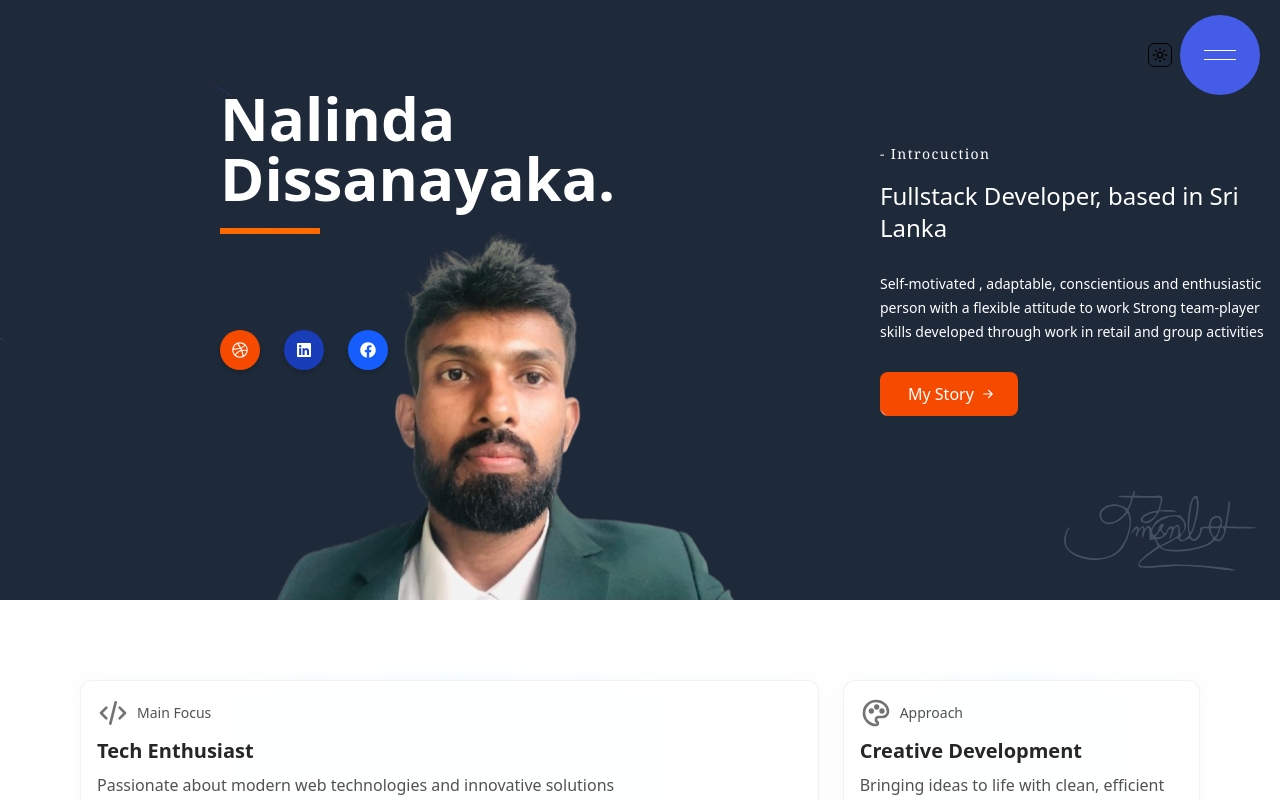
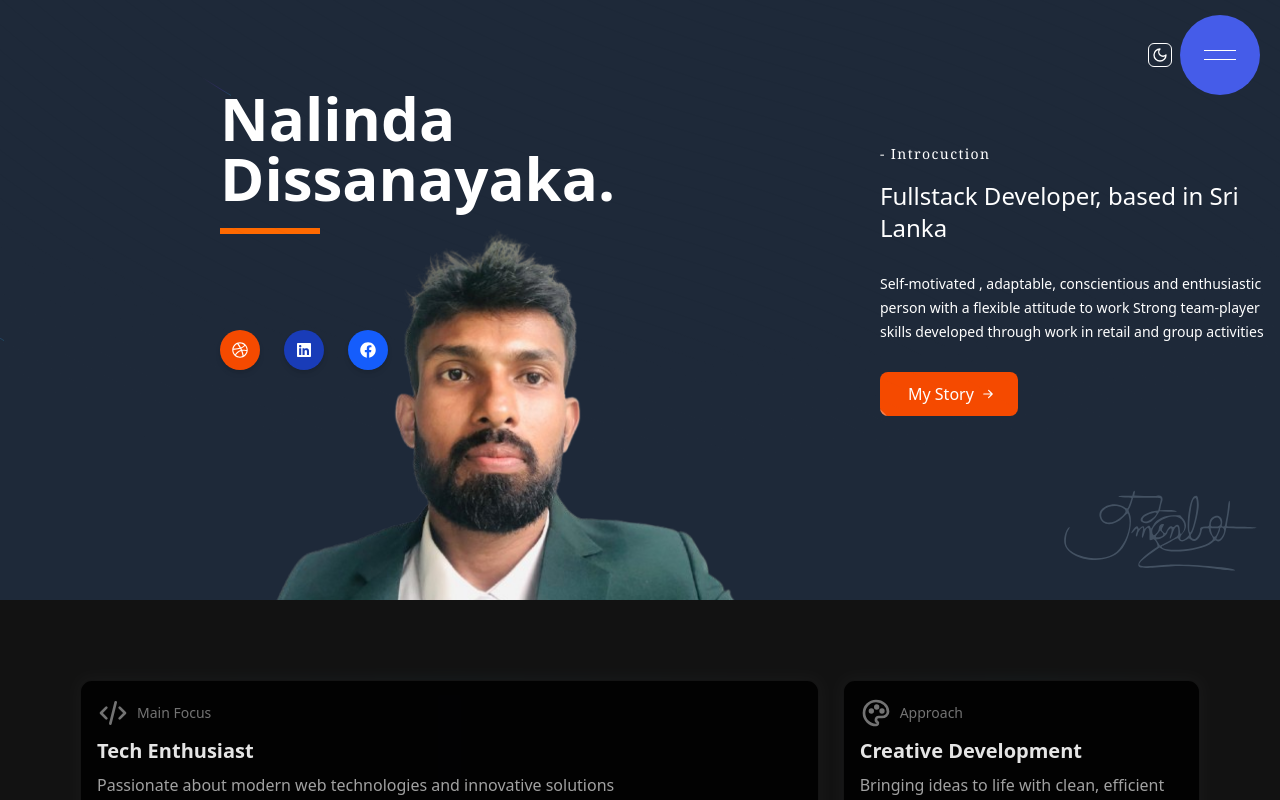
Before and after one commit to Nalindadsn/chanaka-fernando, a Next.js app: page / in a window 1280 px wide. Shown: the top 800 px of the page. Built offline with nearby package versions, Linux system fonts and the light colour scheme.

Commit message:
add data2

```diff
--- a/src/app/layout.tsx
+++ b/src/app/layout.tsx
@@ -53,7 +53,7 @@ export default function RootLayout({
         />
         <ThemeProvider
           attribute="class"
-          defaultTheme="system"
+          defaultTheme="dark"
           enableSystem
           disableTransitionOnChange
         >
--- a/src/components/ui/theme-toggle.tsx
+++ b/src/components/ui/theme-toggle.tsx
@@ -1,6 +1,6 @@
 "use client";
 
-import * as React from "react";
+// import * as React from "react";
 import { Moon, Sun } from "lucide-react";
 import { useTheme } from "next-themes";
 
@@ -11,9 +11,10 @@ import {
   DropdownMenuItem,
   DropdownMenuTrigger,
 } from "@/components/ui/dropdown-menu";
+import { useEffect } from "react";
 
 export function ThemeToggle() {
-  const { setTheme } = useTheme();
+  const { setTheme, theme } = useTheme();
 
   return (
     <DropdownMenu>
```
